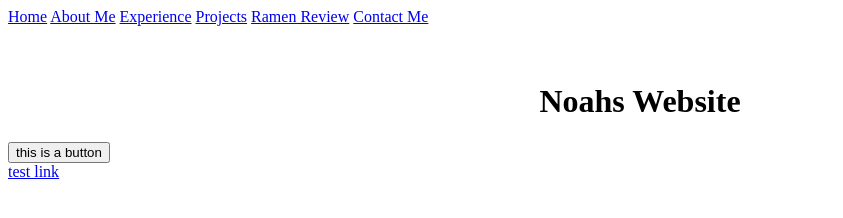
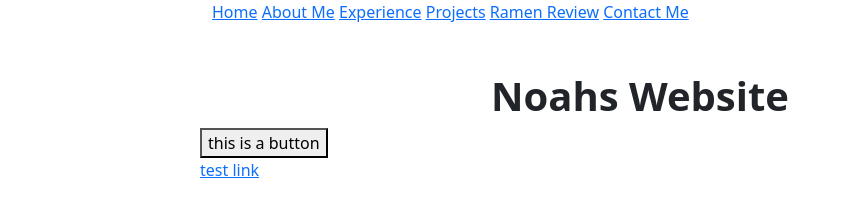
Before and after one commit to Zexan-sudo/Website, a plain HTML site: page index.html in a window 1280 px wide. Shown: the whole page, without its empty margins (0-843 px from the left). Drawn offline with Linux system fonts and the light colour scheme; the site is published under a folder, as on GitHub Pages, so addresses that start at the root find nothing.

Commit message:
moved index.html to root and redid the paths to all the other files

```diff
--- a/index.html
+++ b/index.html
@@ -1,7 +1,7 @@
 <!DOCTYPE html>
 <html>
-    <link rel="stylesheet" href="/css/bootstrap.min.css">
-    <link rel="stylesheet" href="/css/styles.css">
+    <link rel="stylesheet" href="./css/bootstrap.min.css">
+    <link rel="stylesheet" href="./css/styles.css">
     <head>
         <title>
             Noahs Website
@@ -12,11 +12,11 @@
         <div class="container-fluid header-row">
             <div>
                 <a color="white" href="index.html">Home</a>
-                <a href="/html/about.html">About Me</a>
-                <a href="/html/experience.html">Experience</a>
-                <a href="/html/projects.html">Projects</a>
-                <a href="/html/ramenBlog.html">Ramen Review</a>
-                <a href="/html/contact.html">Contact Me</a>
+                <a href="./html/about.html">About Me</a>
+                <a href="./html/experience.html">Experience</a>
+                <a href="./html/projects.html">Projects</a>
+                <a href="./html/ramenBlog.html">Ramen Review</a>
+                <a href="./html/contact.html">Contact Me</a>
             </div>
             <br>
             <br>
```
Also changed, not shown: 1 other file.
